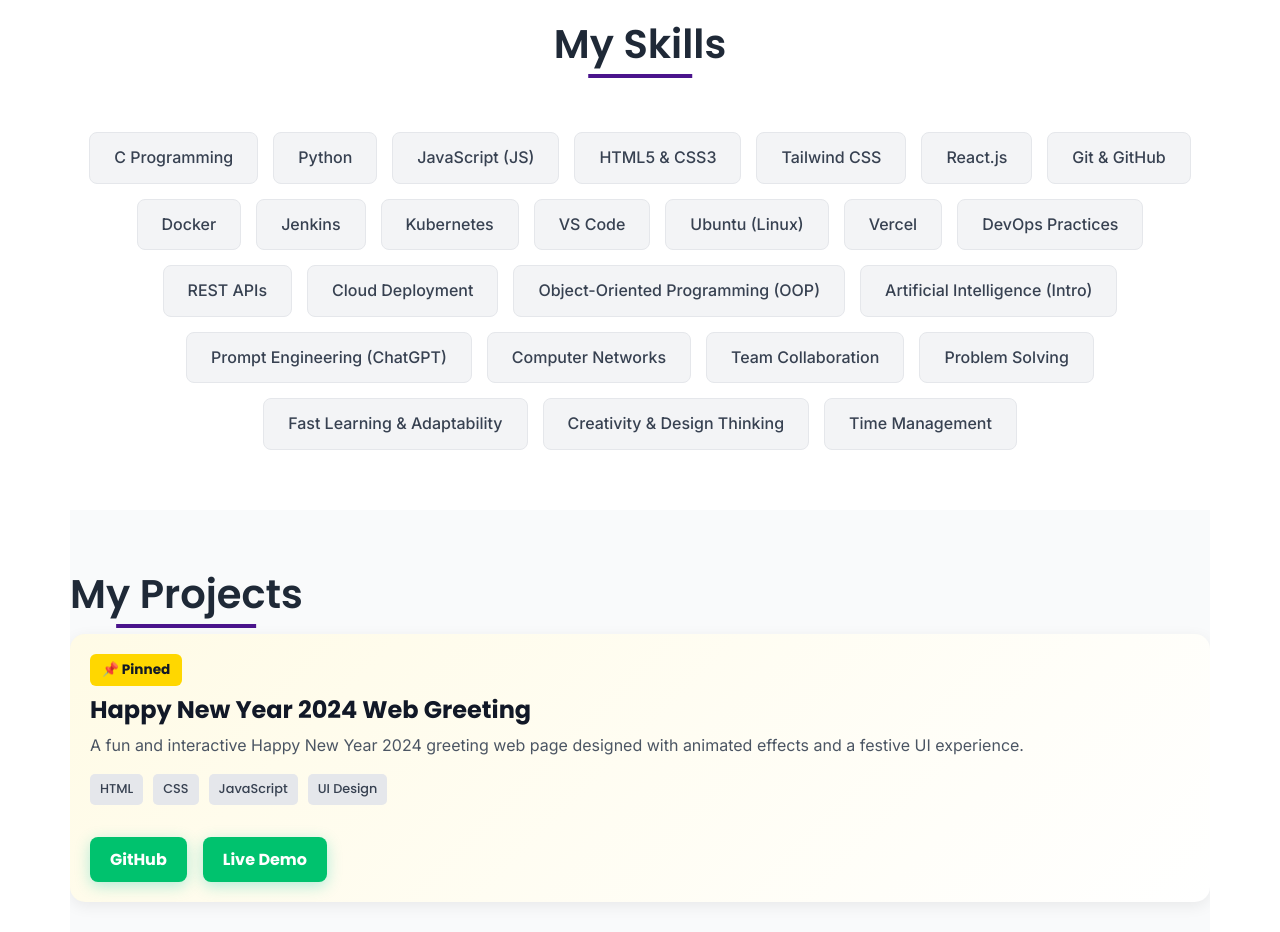
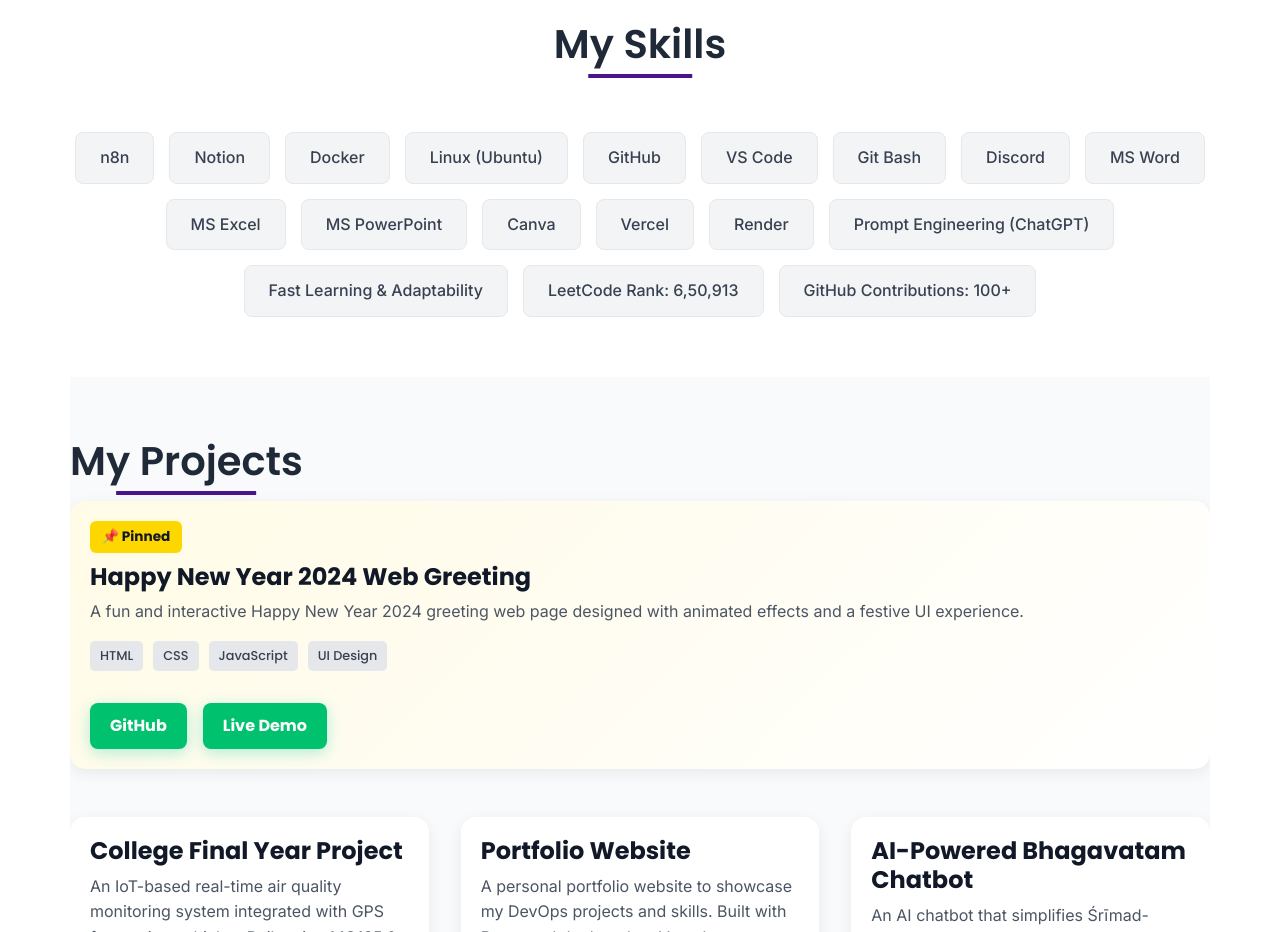
Before and after one commit to hritikmondal2003/Final_Work, a React (Vite) app: page / in a window 1280 px wide. Shown: the part 1380-2312 px from the top of the page. Built offline with nearby package versions, Linux system fonts and the light colour scheme.

Commit message:
Update Skills.jsx

```diff
--- a/src/components/Skills.jsx
+++ b/src/components/Skills.jsx
@@ -2,38 +2,29 @@
 import './Skills.css';
 
 const skills = [
-  // Programming Languages & Web
-  'C Programming',
-  'Python',
-  'JavaScript (JS)',
-  'HTML5 & CSS3',
-  'Tailwind CSS',
-  'React.js',
+  // Tools & Platforms
+  'n8n',
+  'Notion',
+  'Docker',
+  'Linux (Ubuntu)',
+  'GitHub',
+  'VS Code',
+  'Git Bash',
+  'Discord',
+  'MS Word',
+  'MS Excel',
+  'MS PowerPoint',
+  'Canva',
+  'Vercel',
+  'Render',
 
-  // DevOps & Tools
-  'Git & GitHub',
-  'Docker',
-  'Jenkins',
-  'Kubernetes',
-  'VS Code',
-  'Ubuntu (Linux)',
-  'Vercel',
+  // Concepts
+  'Prompt Engineering (ChatGPT)',
+  'Fast Learning & Adaptability',
 
-  // Concepts & Platforms
-  'DevOps Practices',
-  'REST APIs',
-  'Cloud Deployment',
-  'Object-Oriented Programming (OOP)',
-  'Artificial Intelligence (Intro)',
-  'Prompt Engineering (ChatGPT)',
-  'Computer Networks',
-
-  // Soft Skills
-  'Team Collaboration',
-  'Problem Solving',
-  'Fast Learning & Adaptability',
-  'Creativity & Design Thinking',
-  'Time Management',
+  // Achievements
+  'LeetCode Rank: 6,50,913',
+  'GitHub Contributions: 100+',
 ];
 
 const Skills = () => {
```
